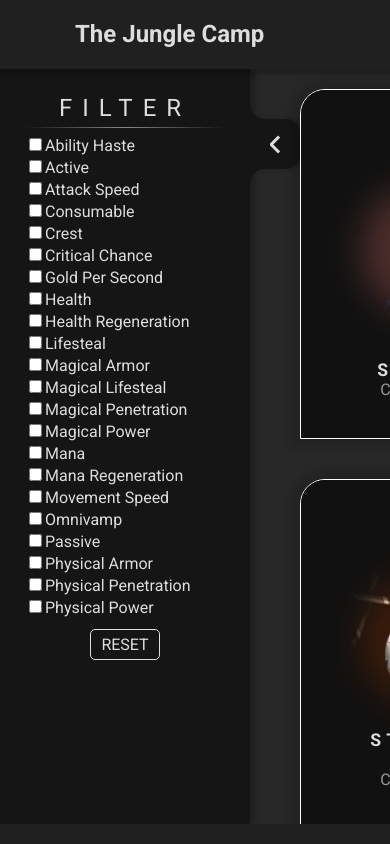
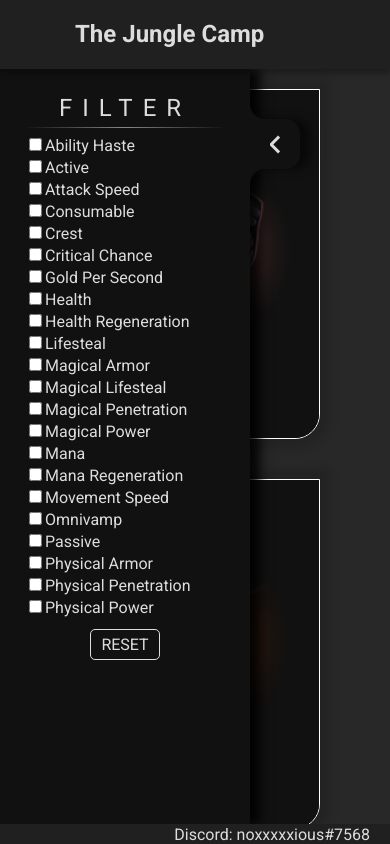
Before and after one commit to noxxxxxious/jungle-camp, a Vue app: page / in a window 390 px wide. Built offline with nearby package versions, Linux system fonts and the light colour scheme.

Commit message:
Added responsive layouts

```diff
--- a/src/App.vue
+++ b/src/App.vue
@@ -36,7 +36,7 @@
     padding-left: 75px;
     background-color: #202020;
     box-shadow: 0px 5px 5px #0004;
-    z-index: 5;
+    z-index: 20;
     font-weight: bold;
     font-size: 1.5rem;
   }
@@ -45,6 +45,6 @@
     background-color: #202020;
     padding: 1px 20px;
     text-align: right;
-    z-index: 5;
+    z-index: 20;
   }
 </style>
--- a/src/components/ItemDetails.vue
+++ b/src/components/ItemDetails.vue
@@ -33,17 +33,23 @@ export default {
       const { components } = this.item
       return components && components.length > 0
     }
-  }
+  },
+
+  emits: ['closeDetails']
 }
 </script>
 
 <style scoped>
   .item-details-container {
+    position: relative;
     padding: 20px;
     display: flex;
     justify-content: center;
     align-items: center;
     height: 100%;
+    max-width: 500px;
+    margin: auto;
+    flex-direction: column;
   }
 
   .item-details-container::-webkit-scrollbar {
@@ -80,4 +86,15 @@ export default {
     background: linear-gradient(to right, #8885, #888, #8885);
     width: 100%;
   }
+
+  @media screen and (max-width: 720px) {
+    .item-details-container {
+      overflow-y: auto;
+      width: 100%;
+    }
+
+    .item-details {
+      width: 100%;
+    }
+  }
 </style>
--- a/src/components/ItemStats.vue
+++ b/src/components/ItemStats.vue
@@ -8,6 +8,10 @@
       <div v-if="item.tags.includes('Consumable')">CONSUMABLE</div>
       <div v-else-if="item.tags.includes('Active')">ACTIVE</div>
       <div v-else>PASSIVE</div>
+    </div>
+    <div class="item-cost-container">
+      <span class="mdi mdi-circle-multiple-outline item-cost" />
+      <span class="item-cost">{{ item.cost }}</span>
     </div>
     <div class="separator"></div>
     <div v-if="item.stats" class="item-stats">
@@ -86,10 +90,6 @@
         <span class="item-description">{{ description.description }}</span>
       </div>
     </div>
-    <div class="item-cost-container">
-      <span class="mdi mdi-circle-multiple-outline item-cost" />
-      <span class="item-cost">{{ item.cost }}</span>
-    </div>
   </div>
 </template>
 
@@ -159,6 +159,7 @@ export default {
     display: flex;
     justify-content: space-between;
     margin: 5px 0px;
+    width: 100%;
   }
 
   .item-descriptions {
@@ -175,6 +176,7 @@ export default {
 
   .item-cost-container {
     text-align: center;
+    margin-bottom: 10px;
   }
 
   .item-cost {
--- a/src/views/IndexPage.vue
+++ b/src/views/IndexPage.vue
@@ -21,11 +21,17 @@
         </div>
       </div>
     </div>
-    <div class="item-list">
-      <ItemCard v-for="item in filteredItemList" :key="item.name" :item="item" @click="selectItem(item)"/>
-    </div>
-    <div class="item-details">
-      <ItemDetails :item="currentlySelectedItem" />
+    <div class="mobile-grouping">
+      <div class="item-list">
+        <ItemCard v-for="item in filteredItemList" :key="item.name" :item="item" @click="selectItem(item)"/>
+        <div class="no-items-found" v-if="filteredItemList.length <= 0">No items found...</div>
+      </div>
+      <div :class="itemDetailsClasses">
+        <ItemDetails ref="itemDetails" :item="currentlySelectedItem" @closeDetails="showDetails = false"/>
+        <div class="mobile-close-arrow-button" @click="closeDetails">
+          <span class="mdi mdi-48px mdi-chevron-down" />
+        </div>
+      </div>
     </div>
   </div>
 </template>
@@ -44,6 +50,7 @@ export default {
 
   data: () => ({
     showTray: true,
+    showDetails: false,
     filteredItemList: [...itemList],
     filteredTags: []
   }),
@@ -61,6 +68,9 @@ export default {
 
     selectItem (inItem) {
       this.$store.dispatch('setCurrentlySelectedItem', inItem)
+      if(this.showDetails === false) {
+        this.showDetails = true
+      }
     },
 
     getFilterTrayName (inTag) {
@@ -105,6 +115,11 @@ export default {
       })
       this.filteredTags = []
       this.updateFilter()
+    },
+
+    closeDetails () {
+      this.showDetails = false
+      this.$store.dispatch('setCurrentlySelectedItem', null)
     }
   },
 
@@ -117,7 +132,7 @@ export default {
       return this.$store.getters.getCurrentlySelectedItem
     },
 
-    tagList () {
+    tagList() {
       const tagList = []
 
       this.itemList.forEach((item) => {
@@ -129,6 +144,14 @@ export default {
       })
 
       return tagList.sort()
+    },
+
+    itemDetailsClasses() {
+      const classes = ['item-details']
+      if (this.showDetails) {
+        classes.push('show-item-details')
+      }
+      return classes.join(' ')
     }
   }
 }
@@ -249,6 +272,10 @@ export default {
     color: #222;
   }
 
+  .mobile-grouping {
+    display: contents;
+  }
+
   .item-list {
     display: flex;
     flex-wrap: wrap;
@@ -260,18 +287,26 @@ export default {
     justify-content: space-around;
   }
 
+  .no-items-found {
+    justify-self: center;
+    align-self: center;
+  }
+
   .filter-tray-list::-webkit-scrollbar,
+  .item-details::-webkit-scrollbar,
   .item-list::-webkit-scrollbar {
     width: 12px;
   }
 
   .filter-tray-list::-webkit-scrollbar-track,
+  .item-details::-webkit-scrollbar-track,
   .item-list::-webkit-scrollbar-track {
     box-shadow: inset 0 0 6px rgba(0,0,0,0.6);
     border-radius: 10px;
   }
 
   .filter-tray-list::-webkit-scrollbar-thumb,
+  .item-details::-webkit-scrollbar-thumb,
   .item-list::-webkit-scrollbar-thumb {
     border-radius: 10px;
     box-shadow: inset 0 0 6px rgba(0,0,0,0.5);
@@ -286,4 +321,82 @@ export default {
     align-self: flex-end;
     box-shadow: -5px 0px 5px #0004;
   }
+
+  .mobile-close-arrow-button {
+    display: none;
+  }
+
+  @media screen and (max-width: 970px) {
+    .index-container{
+      display: inherit;
+      position: relative;
+    }
+
+    .filter-tray {
+      position: absolute;
+      inset: 0px 0px;
+      z-index: 5;
+      box-shadow: 10px 0px 10px #000d;
+      background: #111;
+    }
+
+    .mobile-grouping {
+      display: grid;
+      grid-template-columns: 1fr 350px;
+      height: calc(100vh - 69px);
+    }
+
+    .filter-tray__button {
+      background-color: #111;
+      box-shadow: 10px 0px 10px #0008;
+    }
+
+    .filter-tray__button::before {
+      box-shadow: 0 25px 0 0px #111;
+    }
+
+    .filter-tray__button::after {
+      box-shadow: 0 -25px 0 0 #111;
+    }
+  }
+
+  @media screen and (max-width: 720px) {
+    .mobile-grouping {
+      display: inherit;
+    }
+
+    .item-list {
+      width: 100%;
+    }
+
+    .item-details {
+      position: absolute;
+      display: grid;
+      grid-template-rows: 1fr 50px;
+      padding-bottom: 10px;
+      inset: 0px 0px;
+      transform: translateY(110%);
+      transition: 0.3s transform;
+      width: 100%;
+      height: 100%;
+      overflow-y: hidden;
+      z-index: 10;
+    }
+
+    .item-details.show-item-details {
+      transform: translateY(0%);
+    }
+
+    .mobile-close-arrow-button {
+      display: initial;
+      background-color: #222;
+      margin: auto;
+      border-radius: 10px;
+      text-align: center;
+      cursor: pointer;
+      z-index: 10;
+      width: 80%;
+      box-shadow: 10px 0px 10px #0008;
+    }
+  }
 </style>
```
